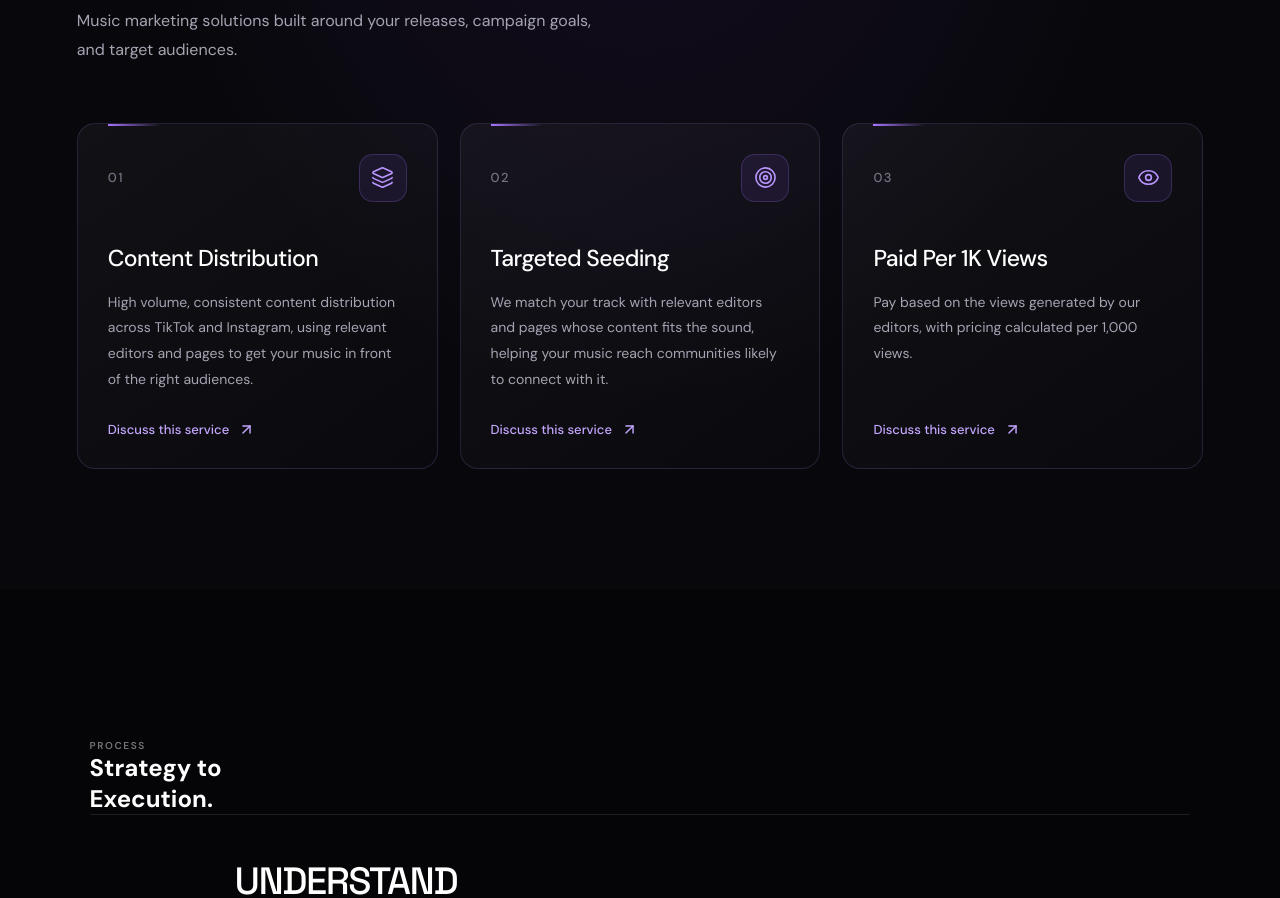
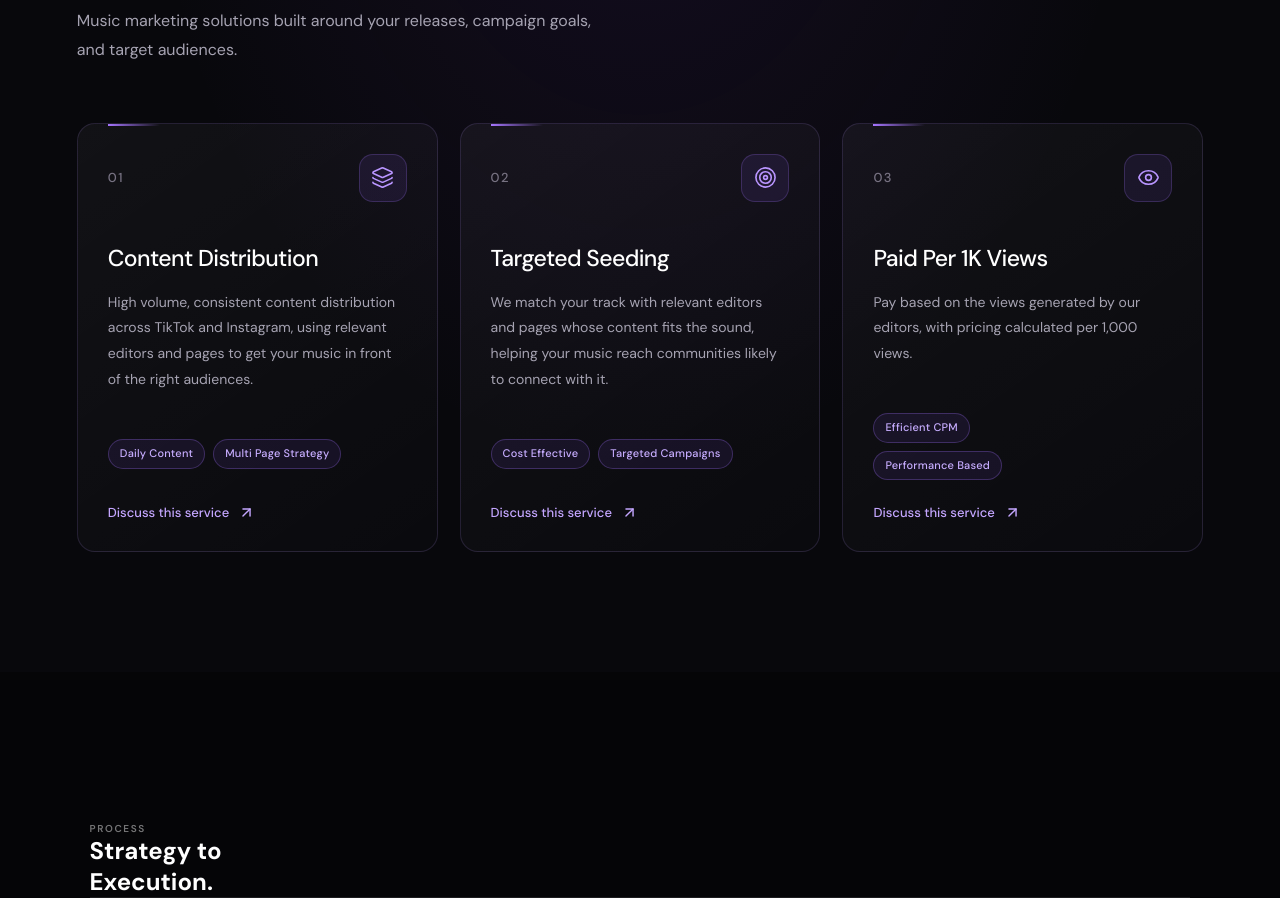
Before and after one commit to rushisav10-web/7arcmedia-portfolio, a React (Vite) app: page / in a window 1280 px wide. Shown: the part 1040-1938 px from the top of the page. Built offline with nearby package versions, Linux system fonts and the light colour scheme.

Commit message:
Update service cards

```diff
--- a/src/App.jsx
+++ b/src/App.jsx
@@ -47,6 +47,7 @@ function App() {
       description:
         "High volume, consistent content distribution across TikTok and Instagram, using relevant editors and pages to get your music in front of the right audiences.",
       icon: Layers,
+      tags: ["Daily Content", "Multi Page Strategy"],
     },
     {
       number: "02",
@@ -54,6 +55,7 @@ function App() {
       description:
         "We match your track with relevant editors and pages whose content fits the sound, helping your music reach communities likely to connect with it.",
       icon: Target,
+      tags: ["Cost Effective", "Targeted Campaigns"],
     },
     {
       number: "03",
@@ -61,6 +63,7 @@ function App() {
       description:
         "Pay based on the views generated by our editors, with pricing calculated per 1,000 views.",
       icon: Eye,
+      tags: ["Efficient CPM", "Performance Based"],
     },
   ];
 
@@ -266,6 +269,14 @@ function App() {
 
                   <p>{service.description}</p>
 
+                  <div className="service-tags">
+                    {service.tags.map((tag) => (
+                      <span className="service-tag" key={tag}>
+                        {tag}
+                      </span>
+                    ))}
+                  </div>
+
                   <a
                     href="#contact"
                     className="service-link"
--- a/src/WhatWeDo.css
+++ b/src/WhatWeDo.css
@@ -66,6 +66,7 @@
   position: relative;
   display: flex;
   flex-direction: column;
+  min-width: 0;
   min-height: 330px;
   padding: 30px;
   overflow: hidden;
@@ -154,6 +155,33 @@
   color: #a6a3b2;
   font-size: 14px;
   line-height: 1.85;
+}
+
+.service-tags {
+  display: flex;
+  flex-wrap: wrap;
+  align-items: center;
+  gap: 8px;
+  margin-top: 18px;
+  margin-bottom: 24px;
+}
+
+.service-tag {
+  display: inline-flex;
+  flex: 0 0 auto;
+  align-items: center;
+  justify-content: center;
+  box-sizing: border-box;
+  padding: 6px 11px;
+  border: 1px solid rgba(160, 112, 255, 0.28);
+  border-radius: 999px;
+  background: rgba(139, 92, 246, 0.09);
+  color: #c7adff;
+  font-size: 11px;
+  font-weight: 500;
+  letter-spacing: 0.2px;
+  line-height: 1.4;
+  white-space: nowrap;
 }
 
 .service-link {
@@ -260,3 +288,14 @@
     transform: none;
   }
 }
+
+.service-card:last-child .service-tags {
+  display: flex;
+  flex-direction: column;
+  align-items: flex-start;
+  gap: 8px;
+}
+
+.service-card:last-child .service-tag {
+  width: fit-content;
+}
```
